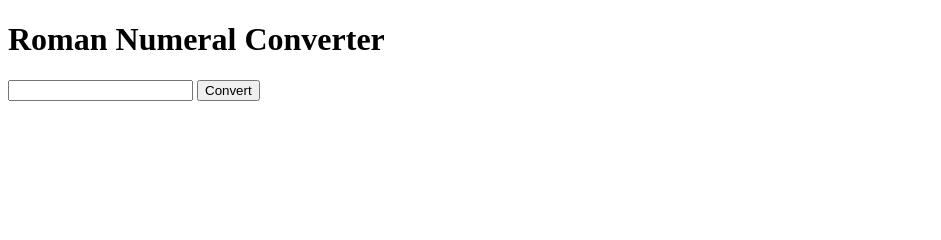
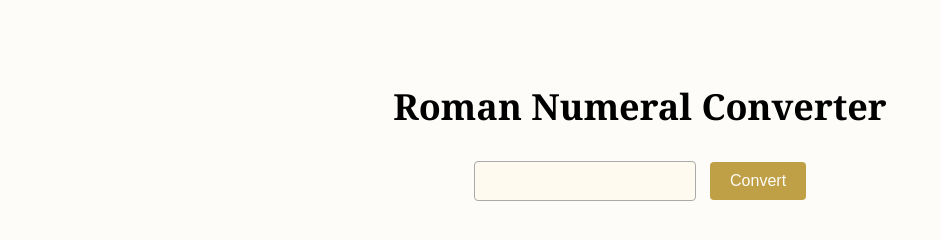
Before and after one commit to MarkLuo04/fcc-js-dsa, a plain HTML site: page roman-numeral-converter/index.html in a window 1280 px wide. Shown: the whole page, without its empty margins (0-941 px from the left). Drawn offline with Linux system fonts and the light colour scheme.

Commit message:
feat: Added simple CSS styling

```diff
--- a/roman-numeral-converter/index.html
+++ b/roman-numeral-converter/index.html
@@ -4,6 +4,7 @@
     <meta charset="UTF-8">
     <meta name="viewport" content="width=device-width, initial-scale=1.0">
     <title>Roman Numeral Converter</title>
+    <link rel="stylesheet" href="styles.css">
 </head>
 <body>
     <h1>Roman Numeral Converter</h1>
--- a/roman-numeral-converter/styles.css
+++ b/roman-numeral-converter/styles.css
@@ -0,0 +1,46 @@
+body {
+    font-family: 'Georgia', serif;
+    background-color: #fdfcf8;
+    color: #333;
+    text-align: center;
+    padding: 50px;
+}
+
+h1 {
+    margin-bottom: 30px;
+    color: #000000;
+    font-size: 36px;
+}
+
+input[type="text"] {
+    padding: 10px;
+    font-size: 16px;
+    width: 200px;
+    border: 1px solid #aaa;
+    border-radius: 4px;
+    margin-right: 10px;
+    background-color: #fffaf0;
+    color: #333;
+}
+
+button {
+    padding: 10px 20px;
+    font-size: 16px;
+    background-color: #bfa046;
+    color: #fdfcf8;
+    border: none;
+    border-radius: 4px;
+    cursor: pointer;
+    transition: background-color 0.2s ease;
+}
+
+button:hover {
+    background-color: #a68a3f;
+}
+
+#output {
+    margin-top: 30px;
+    font-size: 26px;
+    font-weight: bold;
+    color: #7b1e1e;
+}
```
